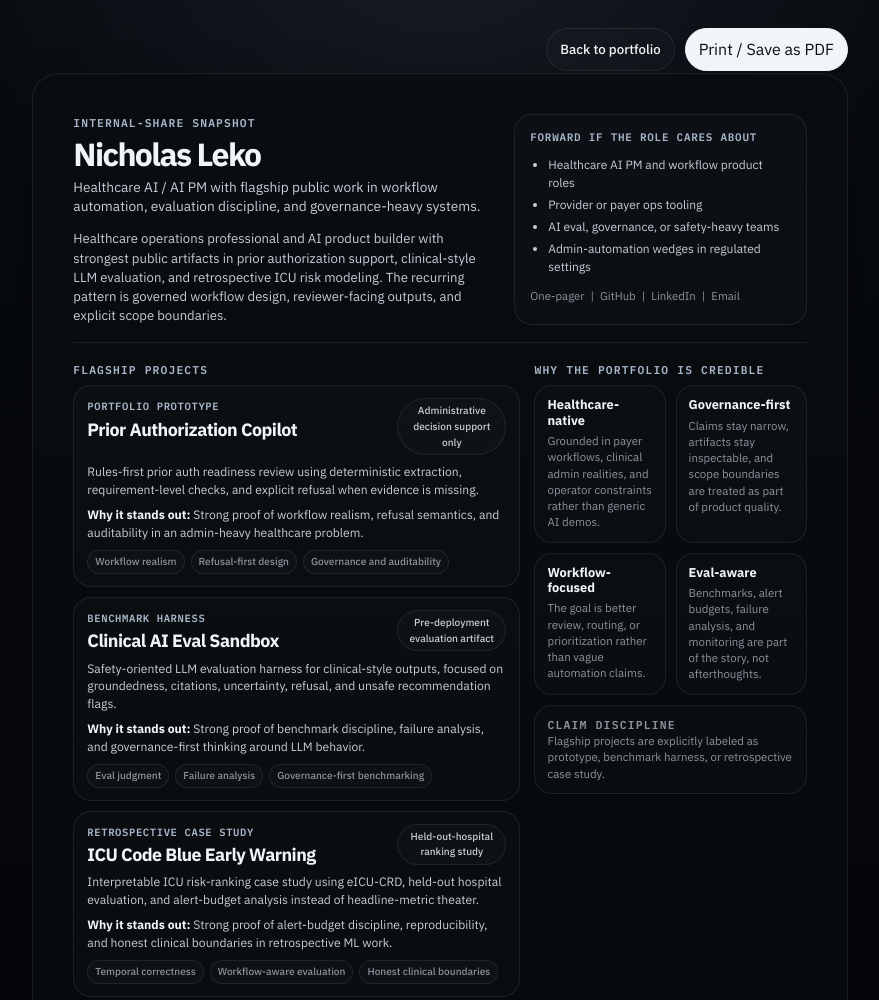
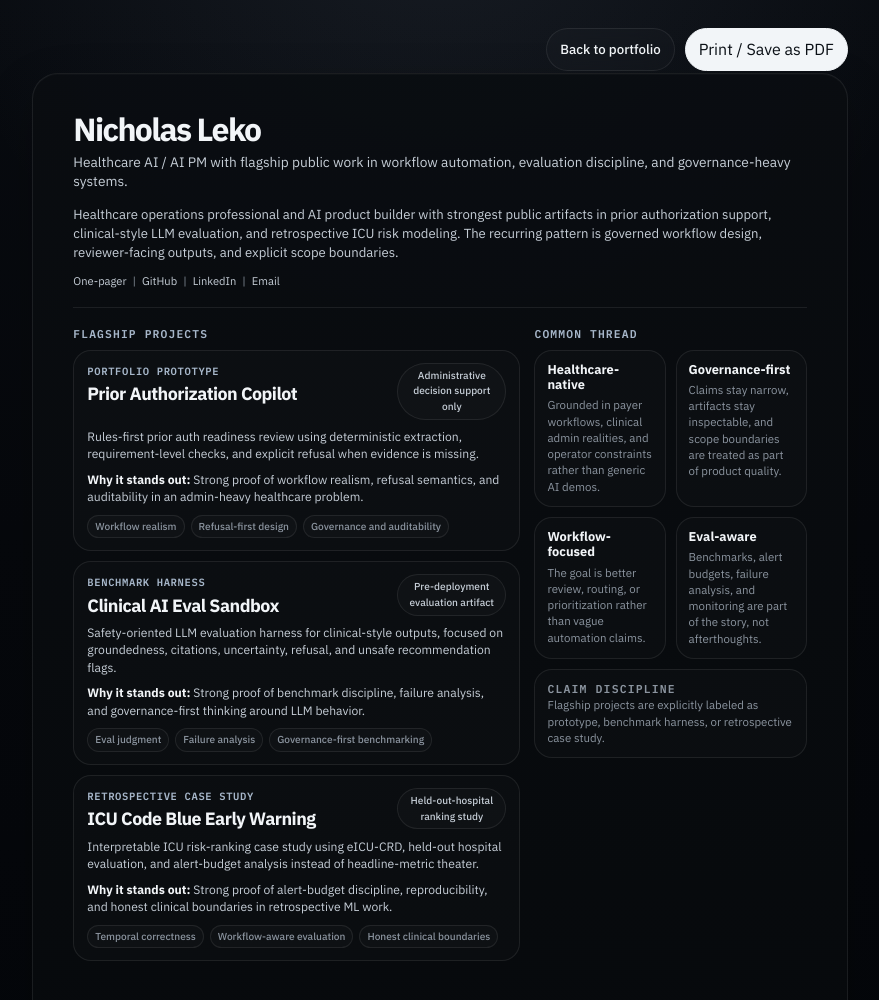
Before and after one commit to NickLeko/PUBLIC_PORTFOLIO_HUB, a website: page docs/flagship_one_pager.html in a window 1280 px wide. Shown: the top 1000 px of the page, without its empty margins (200-1079 px from the left). Drawn offline with Linux system fonts and the light colour scheme.

Commit message:
Finalize one-pager cleanup and remove stale portfolio config

```diff
--- a/data/projects.js
+++ b/data/projects.js
@@ -385,19 +385,11 @@
       ]
     },
     onePager: {
-      kicker: "Internal-share snapshot",
       headline:
         "Healthcare AI / AI PM with flagship public work in workflow automation, evaluation discipline, and governance-heavy systems.",
       profile:
         "Healthcare operations professional and AI product builder with strongest public artifacts in prior authorization support, clinical-style LLM evaluation, and retrospective ICU risk modeling. The recurring pattern is governed workflow design, reviewer-facing outputs, and explicit scope boundaries.",
-      forwardForTitle: "Forward if the role cares about",
-      forwardFor: [
-        "Healthcare AI PM and workflow product roles",
-        "Provider or payer ops tooling",
-        "AI eval, governance, or safety-heavy teams",
-        "Admin-automation wedges in regulated settings"
-      ],
-      themesTitle: "Why the portfolio is credible",
+      themesTitle: "Common thread",
       themes: [
         {
           title: "Healthcare-native",
--- a/docs/flagship_one_pager.css
+++ b/docs/flagship_one_pager.css
@@ -116,9 +116,7 @@ a {
 }
 
 .one-pager-header {
-  display: grid;
-  grid-template-columns: minmax(0, 1.18fr) minmax(240px, 0.82fr);
-  gap: 20px;
+  display: block;
   padding-bottom: 0.18in;
   border-bottom: 1px solid var(--screen-line);
 }
@@ -155,44 +153,25 @@ a {
   line-height: 1.46;
 }
 
-.share-panel {
-  padding: 14px 15px;
-  border: 1px solid var(--screen-line);
-  border-radius: var(--screen-radius-lg);
-  background: rgba(255, 255, 255, 0.015);
+.header-links {
+  display: flex;
+  flex-wrap: wrap;
+  align-items: center;
+  gap: 0;
+  margin: 11px 0 0;
+  color: var(--screen-muted);
+  font-size: 8.35pt;
+  line-height: 1.45;
 }
 
-.share-title {
-  margin: 0 0 10px;
-  color: var(--screen-accent);
-  font-family: "IBM Plex Mono", monospace;
-  font-size: 8.2pt;
-  font-weight: 600;
-  letter-spacing: 0.07em;
-  text-transform: uppercase;
+.header-links a {
+  color: var(--screen-muted-strong);
+  text-decoration: none;
 }
 
-.share-list {
-  margin: 0;
-  padding-left: 18px;
-  color: var(--screen-muted-strong);
-  font-size: 9pt;
-  line-height: 1.5;
-}
-
-.share-list li + li {
-  margin-top: 4px;
-}
-
-.share-links {
-  margin: 12px 0 0;
-  color: var(--screen-muted);
-  font-size: 8.5pt;
-  line-height: 1.5;
-}
-
-.share-links a {
-  text-decoration: none;
+.header-links a:hover,
+.header-links a:focus-visible {
+  color: var(--screen-text);
 }
 
 .divider {
@@ -335,7 +314,6 @@ a {
     padding: 22px;
   }
 
-  .one-pager-header,
   .grid-shell,
   .theme-stack {
     grid-template-columns: 1fr;
@@ -376,7 +354,6 @@ a {
   }
 
   .one-pager-header {
-    gap: 12px;
     padding-bottom: 0.1in;
     border-bottom: 1px solid var(--line);
   }
@@ -409,34 +386,15 @@ a {
     line-height: 1.22;
   }
 
-  .share-panel {
-    padding: 9px 10px;
-    border: 1px solid var(--line);
-    border-radius: 16px;
-    background: rgba(255, 255, 255, 0.46);
-  }
-
-  .share-title {
-    margin-bottom: 6px;
-    color: var(--accent);
-    font-size: 7.4pt;
-  }
-
-  .share-list {
-    color: var(--ink);
-    font-size: 7.8pt;
-    line-height: 1.2;
-  }
-
-  .share-list li + li {
-    margin-top: 2px;
-  }
-
-  .share-links {
+  .header-links {
     margin-top: 7px;
     color: var(--muted);
     font-size: 7.4pt;
     line-height: 1.2;
+  }
+
+  .header-links a {
+    color: var(--muted);
   }
 
   .divider {
--- a/docs/flagship_one_pager.html
+++ b/docs/flagship_one_pager.html
@@ -79,28 +79,18 @@
         )
         .join("");
 
-      const fitItems = data.onePager.forwardFor
-        .map((item) => `<li>${escapeHtml(item)}</li>`)
-        .join("");
-
       const linkLine = data.site.links
         .map((link) => `<a href="${escapeHtml(link.url)}">${escapeHtml(link.label)}</a>`)
         .join('<span class="divider">|</span>');
 
       root.innerHTML = `
         <header class="one-pager-header">
-          <div class="header-main">
-            <p class="eyebrow">${escapeHtml(data.onePager.kicker)}</p>
+          <div>
             <h1>${escapeHtml(data.site.owner)}</h1>
             <p class="subtitle">${escapeHtml(data.onePager.headline)}</p>
             <p class="profile">${escapeHtml(data.onePager.profile)}</p>
+            <p class="header-links">${linkLine}</p>
           </div>
-
-          <aside class="share-panel">
-            <p class="share-title">${escapeHtml(data.onePager.forwardForTitle)}</p>
-            <ul class="share-list">${fitItems}</ul>
-            <p class="share-links">${linkLine}</p>
-          </aside>
         </header>
 
         <section class="grid-shell">
```
